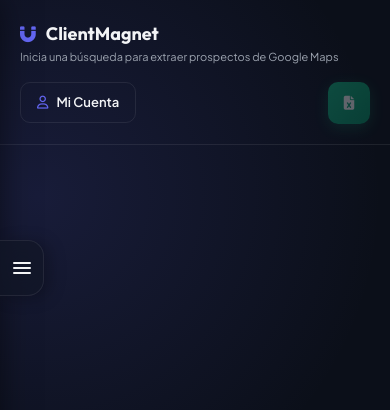
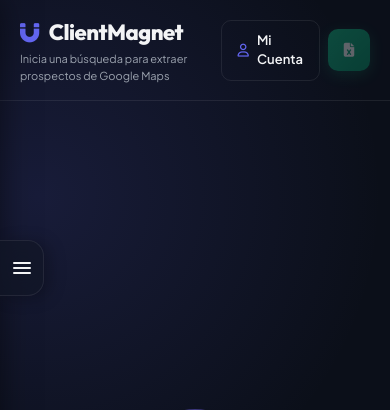
Before and after one commit to ClientMagnet/clientmagnet, a Flask app: page / in a window 390 px wide. Shown: the top 410 px of the page. Run offline with Flask 3, Linux system fonts and the light colour scheme.

Commit message:
style: colocar cuenta arriba a la derecha en celular y agrandar titulo

```diff
--- a/static/style.css
+++ b/static/style.css
@@ -393,8 +393,9 @@ body {
 
 .header-info h2 {
     font-family: var(--font-heading);
-    font-size: 22px;
-    font-weight: 700;
+    font-size: 26px;
+    font-weight: 800;
+    letter-spacing: -0.5px;
     color: var(--text-primary);
 }
 
@@ -1404,7 +1405,7 @@ tr.status-rechazado td:first-child { border-left: 3px solid var(--danger); }
     }
 
     .header-info h2 {
-        font-size: 18px !important;
+        font-size: 22px !important;
     }
 
     /* Ocultar breadcrumb en celus muy chicos si molesta, pero se ve bien */
@@ -1418,31 +1419,42 @@ tr.status-rechazado td:first-child { border-left: 3px solid var(--danger); }
     /* Header optimization */
     .main-header {
         height: auto !important;
-        padding: 20px !important;
-        flex-direction: column !important;
-        align-items: stretch !important;
-        gap: 16px !important;
-    }
-
-    .header-actions {
+        min-height: 80px !important;
+        padding: 16px 20px !important;
         flex-direction: row !important;
         align-items: center !important;
         justify-content: space-between !important;
         gap: 12px !important;
-        width: 100% !important;
+    }
+
+    .header-actions {
+        flex-direction: row !important;
+        align-items: center !important;
+        justify-content: flex-end !important;
+        gap: 8px !important;
+        width: auto !important;
     }
 
     .auth-section {
-        flex-grow: 1 !important;
+        flex-grow: 0 !important;
         width: auto !important;
     }
 
     .auth-profile {
-        flex-grow: 1 !important;
         width: auto !important;
         justify-content: flex-start !important;
-        gap: 8px !important;
-        padding: 4px 8px !important;
+        gap: 6px !important;
+        padding: 4px 6px !important;
+        border-radius: 20px !important;
+    }
+
+    .user-details {
+        display: none !important;
+    }
+
+    .plan-badge {
+        padding: 2px 6px !important;
+        font-size: 9px !important;
     }
 
     .user-name,
```
